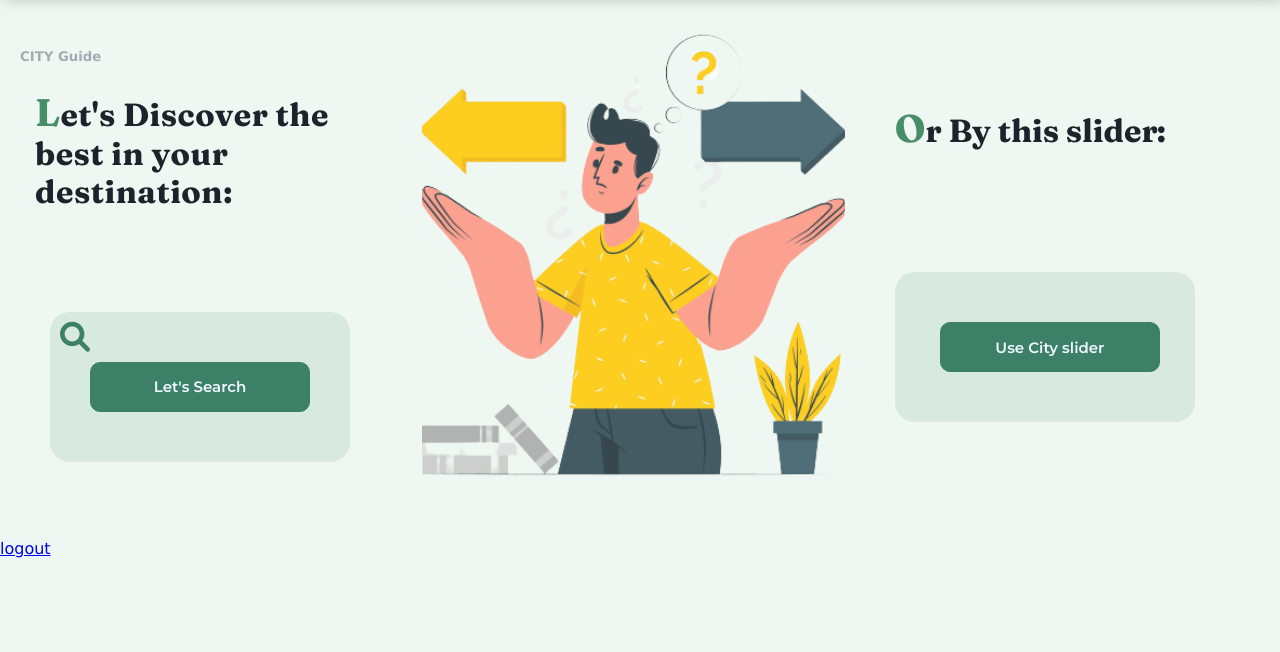
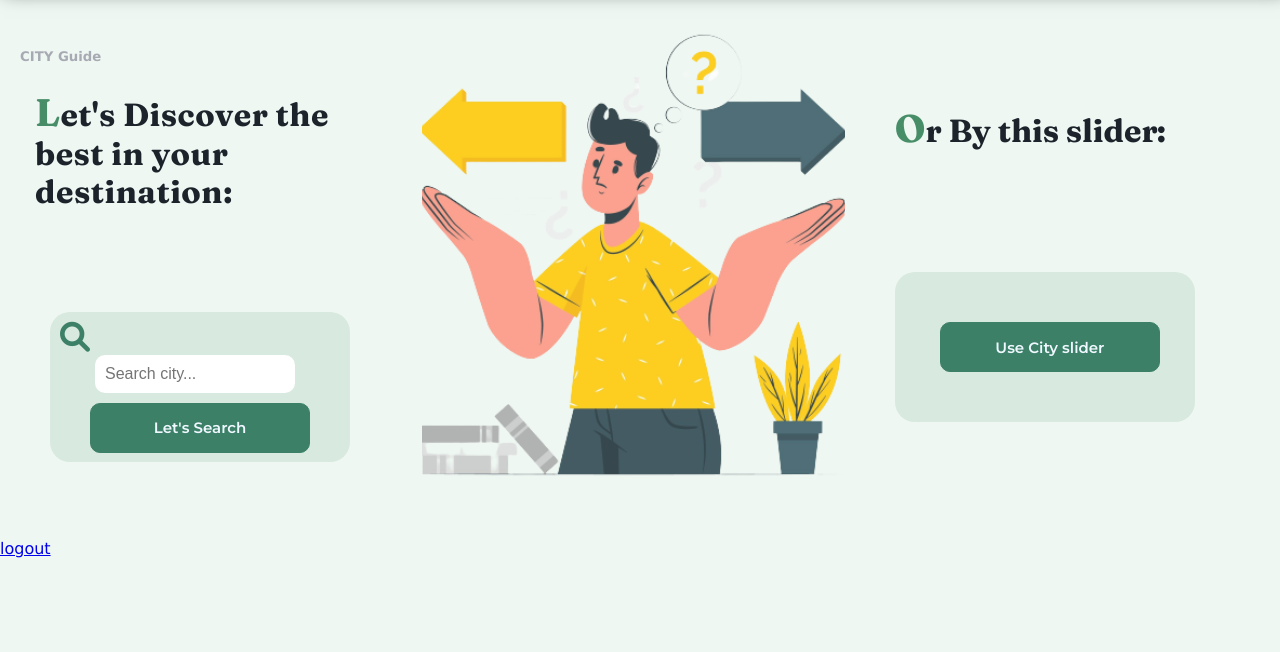
Before and after one commit to dalia2323/grandution-project, a PHP site: page /cityGuide.html in a window 1280 px wide. Shown: the part 86-738 px from the top of the page. Run offline with PHP 8.4, Linux system fonts and the light colour scheme; some web fonts are replaced.

Commit message:
search bar

```diff
--- a/cityGuide.html
+++ b/cityGuide.html
@@ -56,7 +56,35 @@ if(!isset($_SESSION['user'])){
       <div class="search">
         <i class="fa-solid fa-magnifying-glass" style="color: #3c8067;
         padding-top: 10px; padding-left: 10px; font-size: 30px;"></i>
-       <a href="#"><button id="sliderButton" onclick="myFunction()">Let's Search</button></a>
+        <div class="search-container">
+          <form action="#" method="get">
+            <input type="text" placeholder="Search city..." name="cityName">
+      <button id="sliderButton" type="submit">Let's Search</button>
+
+          </form>
+        </div>
+        <div id="cityTable"></div>
+<style>
+  /* Style the search container */
+.search-container {
+  display: flex;
+  justify-content: center;
+
+
+}
+/* Style the search input and button */
+.search-container input[type="text"] {
+  padding: 10px;
+  border: none;
+  font-size: 16px;
+  width: 200px;
+  border-radius: 10px;
+  margin-top: 3px;
+  margin-left: 45px;
+}
+
+
+</style>
 
       </div>
     </div>
@@ -92,7 +120,7 @@ if(!isset($_SESSION['user'])){
                 <img  class="image"src="img/slider.jpg" width="100% "height="449px">
               </div> -->
       </div>
-      <div class="slideshow" style=" width: 600px; margin-left: 400px;height: 155px; margin-top: -154px; display:none;">
+      <!-- <div class="slideshow" style=" width: 600px; margin-left: 400px;height: 155px; margin-top: -154px; display:none;">
         <div class="slideshow-container">
 
           <div class="mySlides fade">
@@ -186,14 +214,7 @@ if(!isset($_SESSION['user'])){
         function myFunction() {
       document.getElementsByClassName("slideshow").style.display = "block";
     }
-      </script>
-
-
-
-
-
-
-
+      </script> -->
 
 
 
```
Also changed, not shown: css/cityGuide.css (+0 -19 lines), signupcompany.php (+31 -9 lines).
